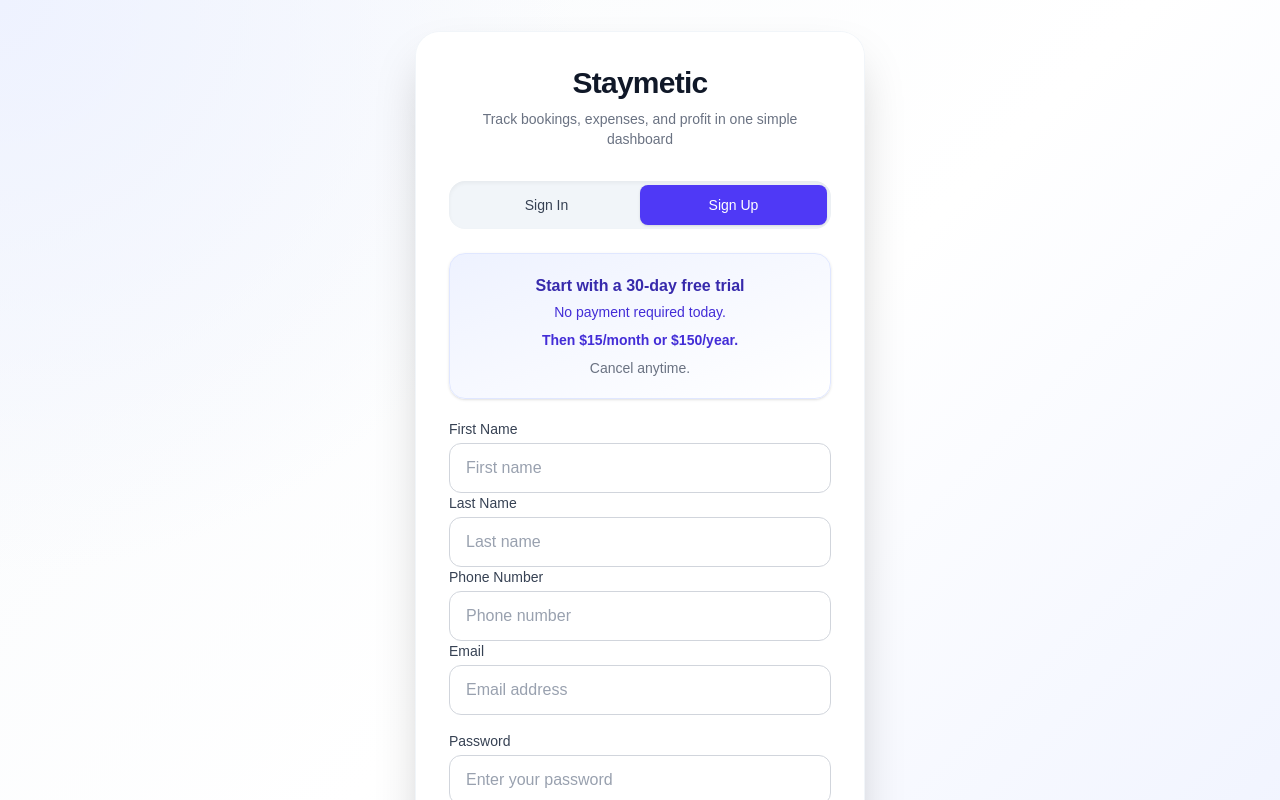
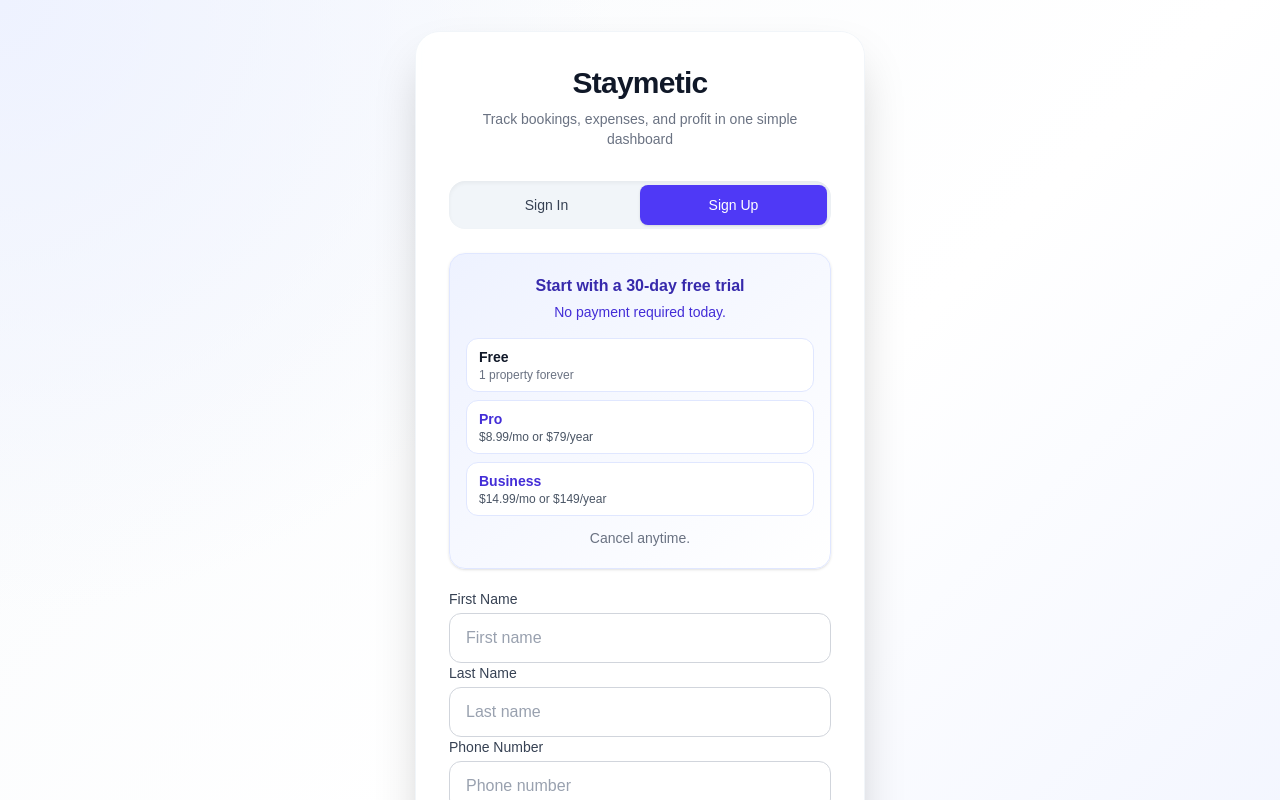
Before and after one commit to restaurantjob714-LT/airbnb-ops-app, a Next.js app: page / in a window 1280 px wide. Both pictures are taken after a click on the button "Sign Up". Shown: the top 800 px of the page. Built offline with nearby package versions, Linux system fonts and the light colour scheme.

Commit message:
update the plan pricing

```diff
--- a/app/page.tsx
+++ b/app/page.tsx
@@ -844,17 +844,29 @@ if (!user) {
       No payment required today.
     </p>
 
-    <p className="mt-2 font-semibold text-indigo-700">
-      Then $15/month or $150/year.
+    <div className="mt-4 grid grid-cols-1 gap-2 text-left">
+      <div className="rounded-xl border border-indigo-100 bg-white px-3 py-2">
+        <p className="text-sm font-semibold text-gray-900">Free</p>
+        <p className="text-xs text-gray-500">1 property forever</p>
+      </div>
+
+      <div className="rounded-xl border border-indigo-100 bg-white px-3 py-2">
+        <p className="text-sm font-semibold text-indigo-700">Pro</p>
+        <p className="text-xs text-gray-600">$8.99/mo or $79/year</p>
+      </div>
+
+      <div className="rounded-xl border border-indigo-100 bg-white px-3 py-2">
+        <p className="text-sm font-semibold text-indigo-700">Business</p>
+        <p className="text-xs text-gray-600">$14.99/mo or $149/year</p>
+      </div>
+    </div>
+
+    <p className="text-sm text-gray-500 mt-3">
+      Cancel anytime.
     </p>
-
-<p className="text-sm text-gray-500 mt-2">
-  Cancel anytime.
-</p>
 
   </div>
 )}
-
 
 {authMode === "signup" && (
   <>
@@ -1048,10 +1060,26 @@ return (
   {isTrialExpired && (
     <div className="mt-5 rounded-3xl border border-amber-200 bg-gradient-to-br from-amber-50 to-white p-5 text-center shadow-sm">
       <p className="text-base sm:text-lg font-bold text-amber-800 leading-relaxed">
-        Your free trial has ended. Upgrade to continue adding properties and managing your portfolio.
+        Your free trial has ended. Choose a plan to continue adding and editing properties.
       </p>
 
-      <button className="mt-4 bg-indigo-600 hover:bg-indigo-700 active:scale-[0.99] text-white px-6 py-3 rounded-2xl font-semibold shadow-lg shadow-indigo-200 transition">
+      <div className="mt-4 grid grid-cols-1 sm:grid-cols-2 gap-3 text-left">
+        <div className="rounded-2xl border border-indigo-100 bg-white p-4 shadow-sm">
+          <p className="text-sm font-semibold text-indigo-700">Pro</p>
+          <p className="text-2xl font-bold text-gray-900 mt-1">$8.99/mo</p>
+          <p className="text-xs text-gray-500 mt-1">or $79/year</p>
+          <p className="text-xs text-gray-600 mt-2">For hosts managing up to 10 properties.</p>
+        </div>
+
+        <div className="rounded-2xl border border-indigo-100 bg-white p-4 shadow-sm">
+          <p className="text-sm font-semibold text-indigo-700">Business</p>
+          <p className="text-2xl font-bold text-gray-900 mt-1">$14.99/mo</p>
+          <p className="text-xs text-gray-500 mt-1">or $149/year</p>
+          <p className="text-xs text-gray-600 mt-2">For growing operators with more properties.</p>
+        </div>
+      </div>
+
+      <button className="mt-5 bg-indigo-600 hover:bg-indigo-700 active:scale-[0.99] text-white px-6 py-3 rounded-2xl font-semibold shadow-lg shadow-indigo-200 transition">
         Upgrade Now
       </button>
     </div>
```
